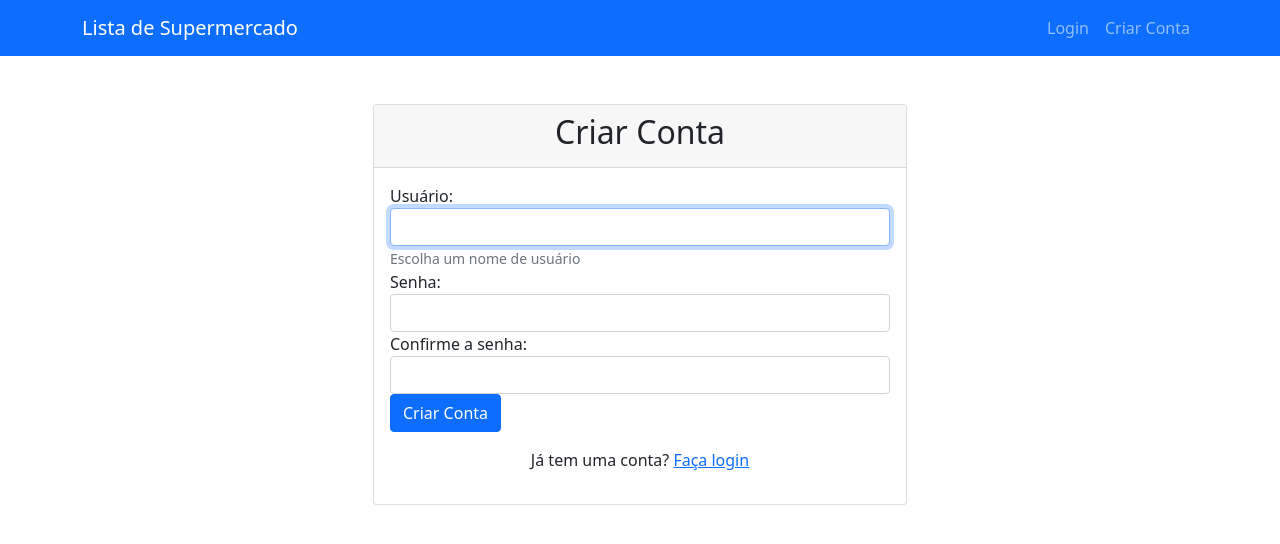
After one commit to d4nielantoni/SUPERMERCADO, a Django app: page /registrar/ in a window 1280 px wide. The commit adds this page. Shown: the top 544 px of the page. Run offline with Django 5.2, Linux system fonts and the light colour scheme.

Commit message:
agora é possível criar usuários

```diff
--- /dev/null
+++ b/shopping_lists/templates/base.html
@@ -0,0 +1,53 @@
+<!DOCTYPE html>
+<html lang="pt-br">
+<head>
+    <meta charset="UTF-8">
+    <meta name="viewport" content="width=device-width, initial-scale=1.0">
+    <title>Lista de Supermercado</title>
+    <link href="https://cdn.jsdelivr.net/npm/bootstrap@5.1.3/dist/css/bootstrap.min.css" rel="stylesheet">
+</head>
+<body>
+    <nav class="navbar navbar-expand-lg navbar-dark bg-primary">
+        <div class="container">
+            <a class="navbar-brand" href="{% url 'home' %}">Lista de Supermercado</a>
+            <button class="navbar-toggler" type="button" data-bs-toggle="collapse" data-bs-target="#navbarNav">
+                <span class="navbar-toggler-icon"></span>
+            </button>
+            <div class="collapse navbar-collapse" id="navbarNav">
+                <ul class="navbar-nav ms-auto">
+                    {% if user.is_authenticated %}
+                        <li class="nav-item">
+                            <span class="nav-link">Olá, {{ user.username }}!</span>
+                        </li>
+                        <li class="nav-item">
+                            <a class="nav-link" href="{% url 'logout' %}">Sair</a>
+                        </li>
+                    {% else %}
+                        <li class="nav-item">
+                            <a class="nav-link" href="{% url 'login' %}">Login</a>
+                        </li>
+                        <li class="nav-item">
+                            <a class="nav-link" href="{% url 'register' %}">Criar Conta</a>
+                        </li>
+                    {% endif %}
+                </ul>
+            </div>
+        </div>
+    </nav>
+
+    <div class="container mt-4">
+        {% if messages %}
+            {% for message in messages %}
+                <div class="alert alert-{{ message.tags }}">
+                    {{ message }}
+                </div>
+            {% endfor %}
+        {% endif %}
+
+        {% block content %}
+        {% endblock %}
+    </div>
+
+    <script src="https://cdn.jsdelivr.net/npm/bootstrap@5.1.3/dist/js/bootstrap.bundle.min.js"></script>
+</body>
+</html>
--- a/shopping_lists/templates/registration/login.html
+++ b/shopping_lists/templates/registration/login.html
@@ -14,6 +14,9 @@
                         <button type="submit" class="btn btn-primary">Entrar</button>
                     </div>
                 </form>
+                <div class="mt-3 text-center">
+                    <p>Não tem uma conta? <a href="{% url 'register' %}" class="btn btn-outline-primary">Criar Conta</a></p>
+                </div>
             </div>
         </div>
     </div>
--- /dev/null
+++ b/shopping_lists/templates/registration/register.html
@@ -0,0 +1,36 @@
+{% extends 'base.html' %}
+
+{% block content %}
+<div class="container mt-5">
+    <div class="row justify-content-center">
+        <div class="col-md-6">
+            <div class="card">
+                <div class="card-header">
+                    <h2 class="text-center">Criar Conta</h2>
+                </div>
+                <div class="card-body">
+                    <form method="post">
+                        {% csrf_token %}
+                        {% for field in form %}
+                            <div class="form-group">
+                                {{ field.label_tag }}
+                                {{ field }}
+                                {% if field.help_text %}
+                                    <small class="form-text text-muted">{{ field.help_text }}</small>
+                                {% endif %}
+                                {% for error in field.errors %}
+                                    <div class="alert alert-danger">{{ error }}</div>
+                                {% endfor %}
+                            </div>
+                        {% endfor %}
+                        <button type="submit" class="btn btn-primary btn-block">Criar Conta</button>
+                    </form>
+                    <div class="mt-3 text-center">
+                        <p>Já tem uma conta? <a href="{% url 'login' %}">Faça login</a></p>
+                    </div>
+                </div>
+            </div>
+        </div>
+    </div>
+</div>
+{% endblock %}
--- a/shopping_lists/urls.py
+++ b/shopping_lists/urls.py
@@ -8,4 +8,5 @@ urlpatterns = [
     path('lista/<int:pk>/deletar/', views.delete_list, name='delete_list'),
     path('item/<int:pk>/toggle/', views.toggle_item, name='toggle_item'),
     path('item/<int:pk>/deletar/', views.delete_item, name='delete_item'),
+    path('registrar/', views.register, name='register'),
 ]
--- a/shopping_lists/views.py
+++ b/shopping_lists/views.py
@@ -1,8 +1,35 @@
 from django.shortcuts import render, redirect, get_object_or_404
 from django.contrib.auth.decorators import login_required
 from django.contrib import messages
+from django import forms
+from django.contrib.auth.forms import UserCreationForm
+from django.contrib.auth.models import User
+from django.contrib.auth import login
 from .models import ShoppingList, Item
 from .forms import ShoppingListForm, ItemForm
+
+class SimpleUserCreationForm(UserCreationForm):
+    password1 = forms.CharField(
+        label="Senha",
+        strip=False,
+        widget=forms.PasswordInput(attrs={'class': 'form-control'}),
+    )
+    password2 = forms.CharField(
+        label="Confirme a senha",
+        strip=False,
+        widget=forms.PasswordInput(attrs={'class': 'form-control'}),
+    )
+
+    class Meta:
+        model = User
+        fields = ("username",)
+        widgets = {
+            'username': forms.TextInput(attrs={'class': 'form-control'}),
+        }
+
+    def __init__(self, *args, **kwargs):
+        super().__init__(*args, **kwargs)
+        self.fields['username'].help_text = 'Escolha um nome de usuário'
 
 @login_required
 def home(request):
@@ -64,3 +91,15 @@ def delete_list(request, pk):
     shopping_list.delete()
     messages.success(request, 'Lista removida com sucesso!')
     return redirect('home')
+
+def register(request):
+    if request.method == 'POST':
+        form = SimpleUserCreationForm(request.POST)
+        if form.is_valid():
+            user = form.save()
+            login(request, user)
+            messages.success(request, 'Conta criada com sucesso! Bem-vindo!')
+            return redirect('home')
+    else:
+        form = SimpleUserCreationForm()
+    return render(request, 'registration/register.html', {'form': form})
```
Also changed, not shown: supermercado/settings.py (+1 -14 lines).
